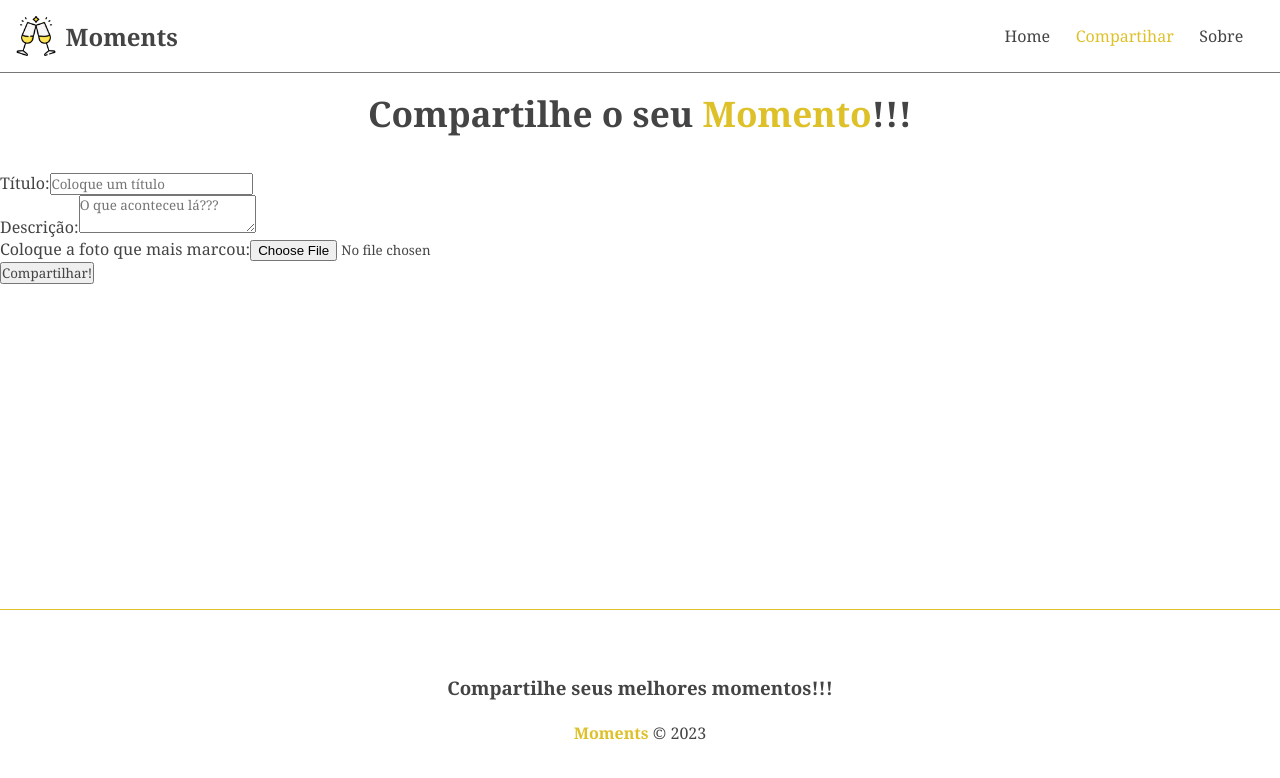
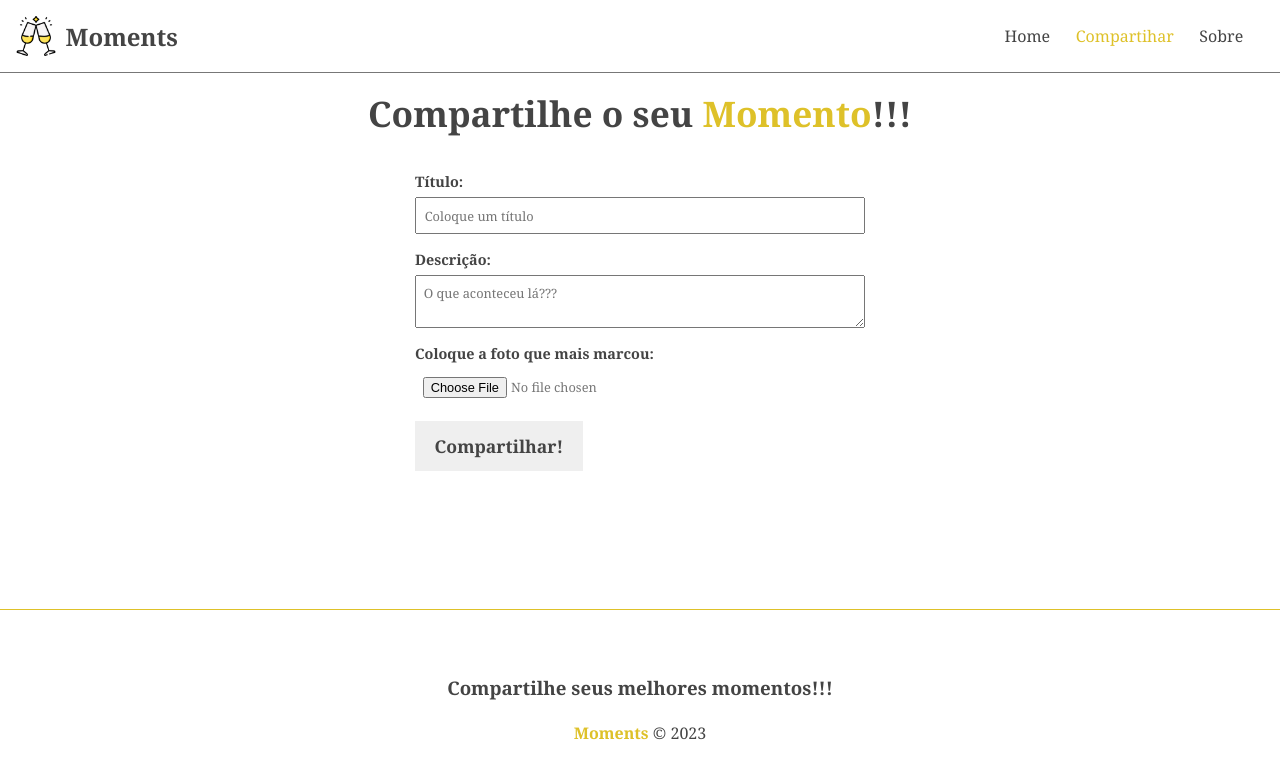
Before and after one commit to mellhub/Cursos, an Angular app in the folder Youtube/CursoAngular13Introducao-01-2022/moments/: page /moments/new in a window 1280 px wide. Shown: the top 778 px of the page. Built offline with nearby package versions, Linux system fonts and the light colour scheme.

Commit message:
Update styles.css

```diff
--- a/Youtube/CursoAngular13Introducao-01-2022/moments/src/styles.css
+++ b/Youtube/CursoAngular13Introducao-01-2022/moments/src/styles.css
@@ -15,3 +15,45 @@
 a:hover {
     color: #DEC129;
 }
+
+/* FORM */
+form {
+    width: 450px;
+    margin: 0 auto;
+}
+
+.form-group {
+    display: flex;
+    flex-direction: column;
+    margin-bottom: 1em;
+}
+
+.form-group label {
+    font-weight: bold;
+    font-size: .9em;
+    margin-bottom: .4em;
+}
+
+.form-group input,
+.form-group textarea {
+    padding: 0.6em;
+    color: #777;
+    font-size: 0.8em;
+}
+
+input[type="submit"] {
+    background-color: #efefef;
+    border: none;
+    padding: 0.6em 1em;
+    font-weight: bold;
+    cursor: pointer;
+    font-size: 1.1em;
+    border: 2px solid transparent;
+    transition: 0.4s;
+}
+
+input[type="submit"]:hover {
+    color: #dec129;
+    border-color: #dec129;
+    background-color: transparent;
+  }
```
